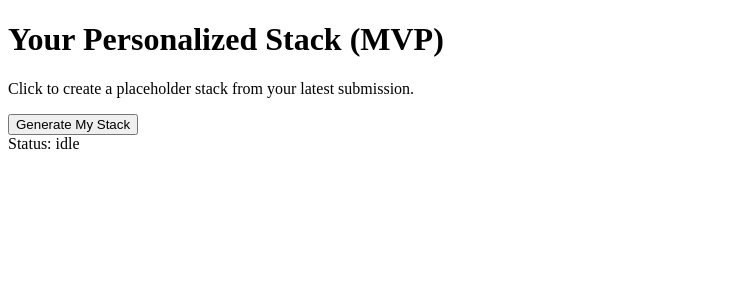
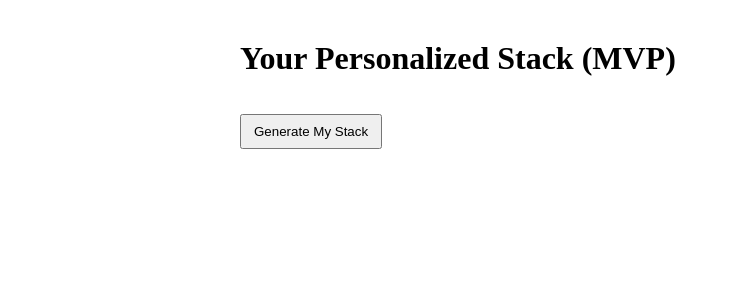
Before and after one commit to LGomes360/lve360-app, a Next.js app: page /results in a window 1280 px wide. Shown: the top 300 px of the page, without its empty margins (0-730 px from the left). Built offline with nearby package versions, Linux system fonts and the light colour scheme.

Commit message:
Update page.tsx

```diff
--- a/app/results/page.tsx
+++ b/app/results/page.tsx
@@ -1,23 +1,31 @@
 'use client';
-import { useState } from 'react';
+import { useEffect, useState } from 'react';
 
 export default function Results() {
-  const [status, setStatus] = useState<'idle'|'working'|'done'|'error'>('idle');
+  const [stack, setStack] = useState<any>(null);
+  const [err, setErr] = useState<string>('');
 
   const generate = async () => {
-    setStatus('working');
-    const res = await fetch('/api/generate-stack', { method: 'POST' });
-    setStatus(res.ok ? 'done' : 'error');
+    const r = await fetch('/api/generate-stack', { method:'POST' });
+    const j = await r.json().catch(()=>({}));
+    if (!r.ok) return setErr(j?.error || 'Error');
+    // fetch latest stack
+    const q = new URLSearchParams({ select: '*', order: 'created_at.desc', limit: '1' });
+    const s = await fetch(`/api/stacks-latest?${q}`);
+    const sj = await s.json();
+    setStack(sj?.[0] || null);
   };
 
   return (
-    <main className="p-8 max-w-2xl mx-auto">
-      <h1 className="text-2xl font-semibold">Your Personalized Stack (MVP)</h1>
-      <p className="mt-2 text-sm text-gray-600">Click to create a placeholder stack from your latest submission.</p>
-      <button onClick={generate} className="mt-6 rounded bg-black text-white px-4 py-2">
-        Generate My Stack
-      </button>
-      <div className="mt-2 text-sm">Status: {status}</div>
+    <main style={{maxWidth:800, margin:'40px auto', padding:'0 16px'}}>
+      <h1>Your Personalized Stack (MVP)</h1>
+      <button onClick={generate} style={{marginTop:16, padding:'8px 12px'}}>Generate My Stack</button>
+      {err && <div style={{color:'red', marginTop:12}}>{err}</div>}
+      {stack && (
+        <pre style={{marginTop:16, background:'#f6f8fa', padding:12}}>
+{JSON.stringify(stack.stack, null, 2)}
+        </pre>
+      )}
     </main>
   );
 }
```
